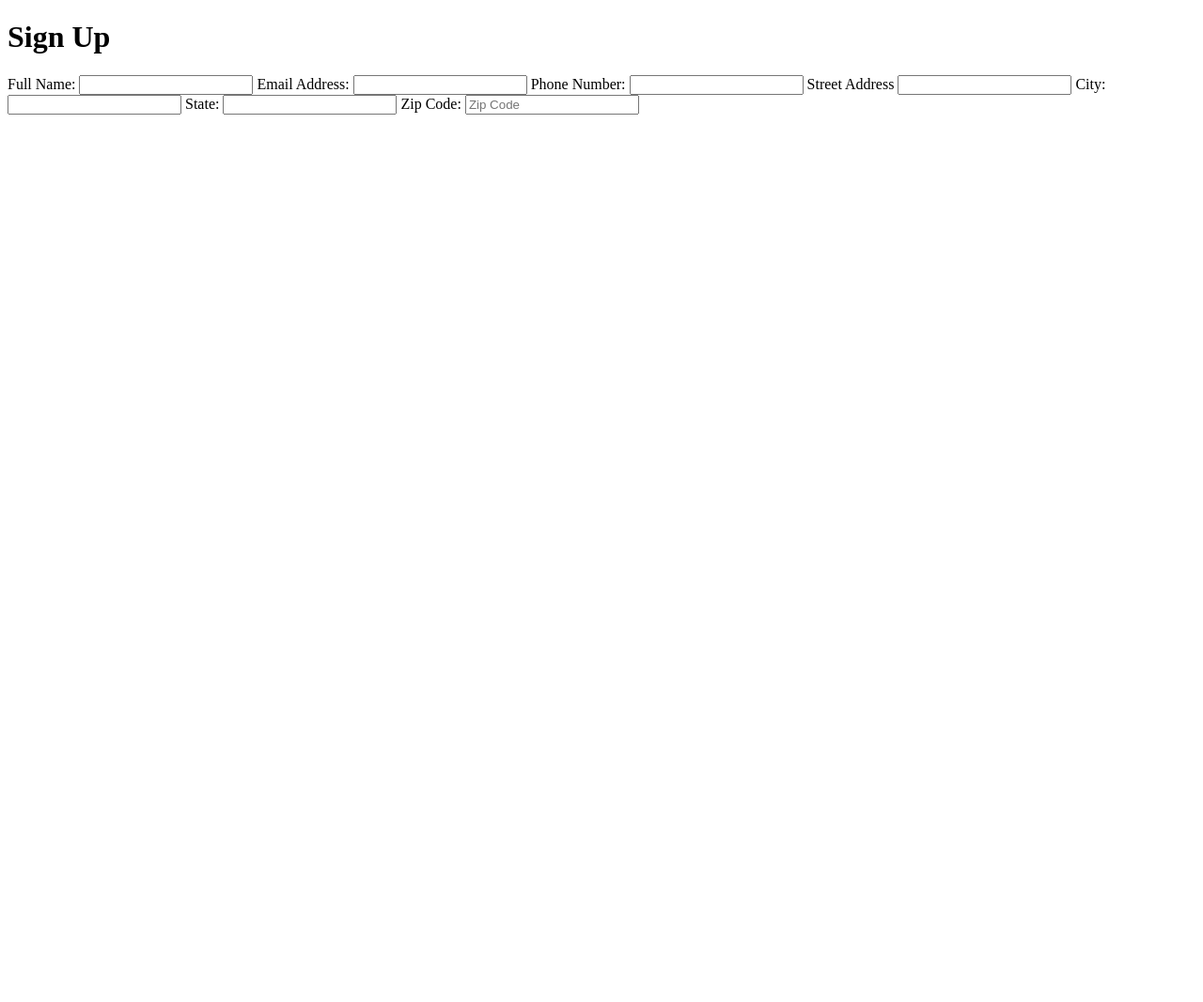
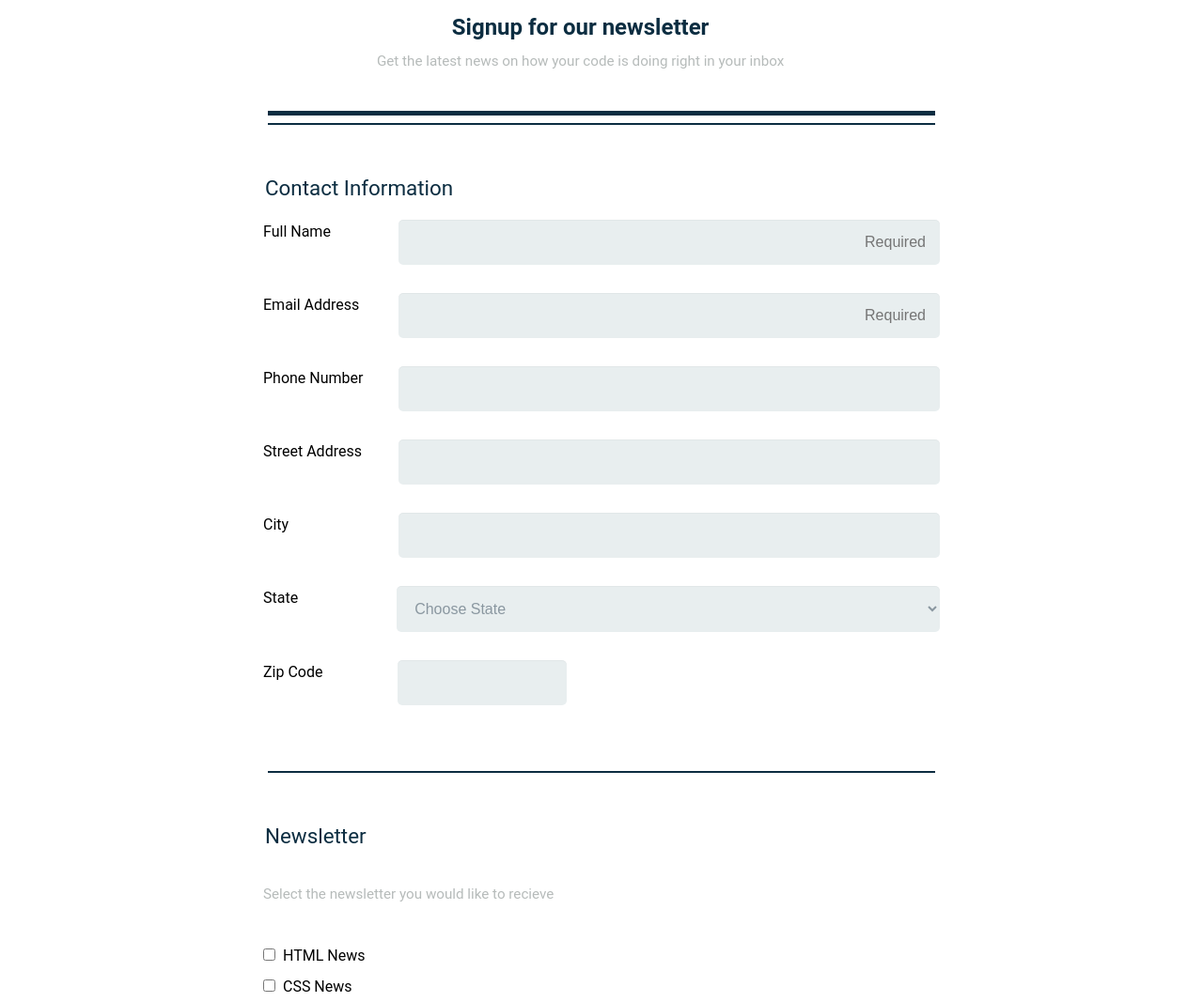
Before and after one commit to frederick-bruce/Tech-Degree-Project-3, a plain HTML site: page index.html in a window 1280 px wide. Shown: the top 1067 px of the page at 94% size. Before the commit the page ends 800 px from the top, so only its background shows below. Drawn offline with Linux system fonts and the light colour scheme; files that its build step writes are made by us from their sources.

Commit message:
project 3 update
semi finised. still have to add more style for css and google font

```diff
--- a/css/style.css
+++ b/css/style.css
@@ -0,0 +1,256 @@
+/* =================================
+  Base Element Styles
+==================================== */
+
+* {
+  box-sizing: border-box;
+}
+
+body {
+  font-family: 'Roboto', sans-serif;
+  line-height: 1.6;
+  margin: 0;
+
+}
+
+form {
+  max-width: 320px;
+  padding: 10px;
+  border-radius: 8px;
+}
+
+
+.main_header h2 {
+  color: white;
+  background-color: #0c2d41;
+  text-align: center;
+  padding-top: 15px;
+  padding-bottom: 15px;
+  margin-bottom: 30px;
+
+}
+
+.top {
+  text-align: center;
+  width: 90%;
+  margin-left: 15px;
+}
+
+.line {
+  margin-bottom: .5px;
+}
+
+.line_break {
+  width: 95%;
+  height: 5px;
+  background-color: #0c2d41;
+}
+
+.line_break2 {
+  width: 95%;
+  height: 2px;
+  background-color: #0c2d41;
+}
+
+
+.latest {
+  text-align: center;
+}
+
+.contact {
+  text-align: left;
+}
+
+
+h2 {
+  color: #0c2d41;
+  text-align: center;
+  margin-top: 0;
+}
+
+legend {
+  color: #0c2d41;
+  text-align: center;
+  margin-top: 0;
+}
+
+p {
+  text-align: left;
+  color: rgb(182, 187, 186);
+  font-size: .95em;
+}
+
+hr {
+  border: 0;
+  clear: both;
+  display: block;
+  width: 96%;
+  color: #0c2d41;
+  height: 1px;
+}
+
+.newsletter {
+  text-align: left;
+}
+
+input[type="text"],
+input[type="email"],
+input[type="tel"],
+input[type="text"],
+input[type="text"],
+select[name="state"],
+input[type="number"],
+select {
+  background: rgba(255, 255, 255, 0.1);
+  border: none;
+  border-radius: 5px;
+  font-size: 16px;
+  height: auto;
+  margin: 0;
+  outline: 0;
+  padding: 15px;
+  width: 100%;
+  background-color: #e8eeef;
+  color: #8a97a0;
+  box-shadow: 0 1px 0 rgba(0, 0, 0, 0.03) inset;
+  margin-bottom: 30px;
+}
+
+#zip {
+  display: block;
+  width: 50%;
+}
+
+input[type="radio"],
+input[type="checkbox"] {
+  margin: 0 4px 8px 0;
+}
+
+select {
+  padding: 6px;
+  height: 32px;
+  border-radius: 2px;
+}
+
+input:focus,
+select:focus,
+textarea:focus {
+  outline: 2px solid rgb(22, 22, 58);
+}
+
+[placeholder] {
+  text-align: right;
+}
+
+#topics {
+  background: rgba(255, 255, 255, 0.1);
+  border: none;
+  border-radius: 5px;
+  font-size: 16px;
+  height: auto;
+  margin: 0;
+  outline: 0;
+  padding: 15px;
+  width: 100%;
+  background-color: #e8eeef;
+  color: #8a97a0;
+  box-shadow: 0 1px 0 rgba(36, 12, 168, 0.03) inset;
+
+}
+
+
+
+button {
+  padding: 15px;
+  color: #FFF;
+  background-color: #1a6da5;
+  font-size: 18px;
+  text-align: center;
+  border-radius: 5px;
+  width: 100%;
+  margin-bottom: 10px;
+  margin-top: 15px;
+}
+
+fieldset {
+  margin-bottom: 30px;
+  border: none;
+}
+
+legend {
+  font-size: 1.4em;
+  margin-bottom: 10px;
+}
+
+label {
+  display: inline-block;
+  margin-bottom: 8px;
+}
+
+.footer-inner {
+  text-align: center;
+  color: rgb(182, 187, 186);
+  margin-bottom: 10rem;
+}
+
+.flex {
+  display: flex;
+  flex-direction: column;
+  justify-content: space-between;
+}
+
+/* =================================
+  Media Querries
+==================================== */
+
+@media (min-width: 768px) {
+
+  form {
+    max-width: 768px;
+    margin: 0 auto;
+  }
+
+  .flex {
+    flex-direction: row;
+  }
+
+  input[type="text"],
+  input[type="email"],
+  input[type="tel"],
+  input[type="text"],
+  input[type="text"],
+  input[type="number"],
+  select {
+    width: 80%;
+  }
+
+  #zip {
+    margin-right: auto;
+    margin-left: 80px;
+    width: 25%;
+  }
+
+  select[name="state"] {
+    margin-left: 105px;
+  }
+
+  .latest {
+    margin-bottom: 40px;
+    margin-top: 5px;
+  }
+
+  .sign {
+    margin-bottom: 5px;
+  }
+
+
+
+  .line_break2 {
+    margin-bottom: 50px;
+  }
+
+
+
+
+
+}
--- a/index.html
+++ b/index.html
@@ -3,45 +3,164 @@
 <head>
   <meta charset="UTF-8">
   <meta name="viewport" content="width=device-width, initial-scale=1.0">
-  <link rel="stylesheet" href="style.css">
   <title>Online Registration Form</title>
+  <link rel="stylesheet" href="css/style.css">
+<link rel="stylesheet" href="css/flexbox.css">
 </head>
+
 <body>
 
 <form action="index.html" method="post">
 
-  <h1>Sign Up</h1>
+<div class="top">
+  <h2 class="sign">Signup for our newsletter</h2>
+  <p class="latest">Get the latest news on how your code is doing right in your inbox</p>
+</div>
 
-  <label for="name">Full Name:</label>
-  <input type="text" name="name" id="name">
-
-  <label for="email">Email Address:</label>
-  <input type="email" name="email" id="email">
-
-  <label for="phone">Phone Number:</label>
-  <input type="tel" name="phone" id="phone">
-
-  <label for="address">Street Address</label>
-  <input type="text" name="address" id="address">
-
-  <label for="city">City:</label>
-  <input type="text" name="city" id="city">
-
-  <label for="state">State:</label>
-  <input type="text" name="state" id="state">
-
-  <label for="zipcode">Zip Code:</label>
-  <input type="tel" name="zipcode" id="zipcode" placeholder="Zip Code" pattern="[0-9]*" max="9999"/>
+<div class="line">
+  <hr class="line_break">
+  <hr class="line_break2">
+</div>
 
 
+<fieldset class="media">
+  <legend class="contact">Contact Information</legend>
 
+  <div class="flex">
+    <label for="name">Full Name</label>
+    <input type="text" id="name" name="full_name" placeholder="Required">
+  </div>
 
+  <div class="flex">
+    <label for="mail">Email Address</label>
+    <input type="email" id="mail" name="user_email" placeholder="Required">
+  </div>
 
+  <div class="flex">
+    <label for="phone">Phone Number</label>
+    <input type="tel" id="phone" name="user_phone_number">
+  </div>
+
+  <div class="flex">
+    <label for="address">Street Address</label>
+    <input type="text" id="address" name="user_address">
+  </div>
+
+  <div class="flex">
+    <label for="city">City</label>
+    <input type="text" id="city" name="user_city">
+  </div>
+
+<div class="flex">
+  <label for="state">State</label>
+  <select id="state" name="state">
+  <option value="">Choose State</option>
+  </option><option value="Alabama">Alabama</option>
+  <option value="Alaska">Alaska</option>
+  <option value="Arizona">Arizona</option>
+  <option value="Arkansas">Arkansas</option>
+  <option value="California">California</option>
+  <option value="Colorado">Colorado</option>
+  <option value="Connecticut">Connecticut</option>
+  <option value="Delaware">Delaware</option>
+  <option value="District of Columbia">District of Columbia</option>
+  <option value="Florida">Florida</option>
+  <option value="Georgia">Georgia</option>
+  <option value="Guam">Guam</option>
+  <option value="Hawaii">Hawaii</option>
+  <option value="Idaho">Idaho</option>
+  <option value="Illinois">Illinois</option>
+  <option value="Indiana">Indiana</option>
+  <option value="Iowa">Iowa</option>
+  <option value="Kansas">Kansas</option>
+  <option value="Kentucky">Kentucky</option>
+  <option value="Louisiana">Louisiana</option>
+  <option value="Maine">Maine</option>
+  <option value="Maryland">Maryland</option>
+  <option value="Massachusetts">Massachusetts</option>
+  <option value="Michigan">Michigan</option>
+  <option value="Minnesota">Minnesota</option>
+  <option value="Mississippi">Mississippi</option>
+  <option value="Missouri">Missouri</option>
+  <option value="Montana">Montana</option>
+  <option value="Nebraska">Nebraska</option>
+  <option value="Nevada">Nevada</option>
+  <option value="New Hampshire">New Hampshire</option>
+  <option value="New Jersey">New Jersey</option>
+  <option value="New Mexico">New Mexico</option>
+  <option value="New York">New York</option>
+  <option value="North Carolina">North Carolina</option>
+  <option value="North Dakota">North Dakota</option>
+  <option value="Northern Marianas Islands">Northern Marianas Islands</option>
+  <option value="Ohio">Ohio</option>
+  <option value="Oklahoma">Oklahoma</option>
+  <option value="Oregon">Oregon</option>
+  <option value="Pennsylvania">Pennsylvania</option>
+  <option value="Puerto Rico">Puerto Rico</option>
+  <option value="Rhode Island">Rhode Island</option>
+  <option value="South Carolina">South Carolina</option>
+  <option value="South Dakota">South Dakota</option>
+  <option value="Tennessee">Tennessee</option>
+  <option value="Texas">Texas</option>
+  <option value="Utah">Utah</option>
+  <option value="Vermont">Vermont</option>
+  <option value="Virginia">Virginia</option>
+  <option value="Virgin Islands">Virgin Islands</option>
+  <option value="Washington">Washington</option>
+  <option value="West Virginia">West Virginia</option>
+  <option value="Wisconsin">Wisconsin</option>
+  <option value="Wyoming">Wyoming</option></select>
+</optgroup>
+</select>
+</div>
+<div class="flex">
+  <label for="zip">Zip Code</label>
+  <input type="number" id="zip" name="user_zip_code">
+</div>
+
+  </fieldset>
+
+<hr class="line_break2">
+
+<fieldset>
+  <legend class="newsletter">Newsletter</legend>
+
+  <p>Select the newsletter you would like to recieve</p> <br>
+
+  <div class="check">
+    <input type="checkbox" id="html_news" value="interest_html" name="user_interest">
+    <label for="html_news" class="news">HTML News</label> <br>
+
+    <input type="checkbox" id="css_news" value="interest_css" name="user_interest">
+    <label for="css_news" class="news">CSS News</label> <br>
+
+    <input type="checkbox" id="javascript_news" value="interest_javascript" name="user_interest">
+    <label for="javascript_news" class="news">Javascript News</label> <br>
+  </div>
+
+  <p>Newsletter format</p> <br>
+
+  <input type="radio" id="html" value="html" name="user_format">
+  <label for="html" class="news">HTML</label> <br>
+
+  <input type="radio" id="plain_text" value="plain_text" name="user_format">
+  <label for="plain_text" class="news">Plain text</label> <br>
+
+  <p>Other topics you'd like to hear about</p> <br>
+  <textarea name="topics" id="topics" cols="30" rows="5"></textarea> <br>
+
+  <button type="submit">Sign Up</button>
+
+  <footer class="main-footer">
+    <div class="footer-inner">
+      <span>Copyright The Code Review</span>
+    </div>
+  </footer>
+
+</fieldset>
 
 </form>
 
+</body>
 
-
-
-</body>
 </html>
```
